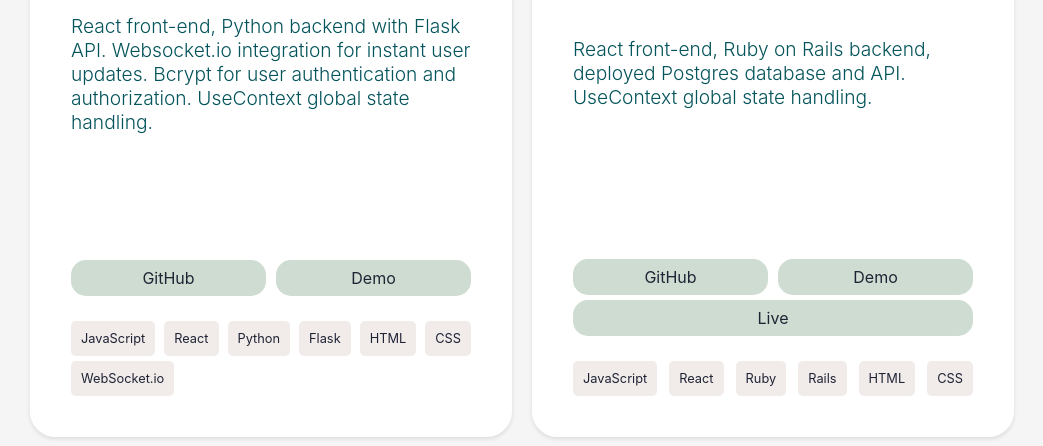
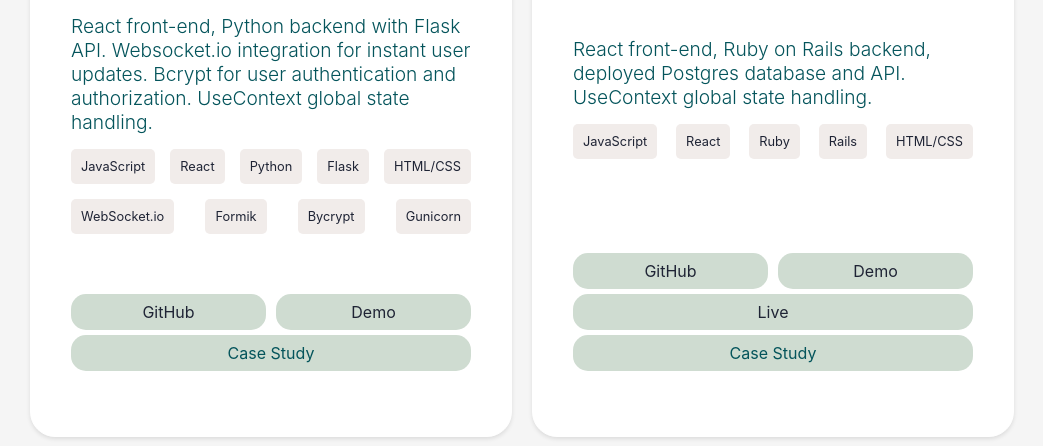
Before and after one commit to sofiakatzman/Portfolio, a React (Create React App) app: page / in a window 1280 px wide. Shown: the part 1703-2149 px from the top of the page, without its empty margins (118-1161 px from the left). Built offline with nearby package versions, Linux system fonts and the light colour scheme.

Commit message:
update case study page

```diff
--- a/src/components/Pages/Projects/Projects.css
+++ b/src/components/Pages/Projects/Projects.css
@@ -65,9 +65,11 @@
 .project-technologies-container {
     display: flex;
     flex-wrap: wrap;
-    gap: 5px;
+    gap: 15px;
     justify-content: space-between;
+    align-items: flex-end; /* Align to the bottom */
     width: 100%;
+
 }
 
 span.project-technologies {
@@ -113,6 +115,16 @@ a.live{
     color: var(--main-green);
 }
 
+a.view-case-study {
+    background-color: var(--light-green );
+    color: var(--med-green);
+}
+
+a.view-case-study:hover {
+    background-color: var(--med-green );
+    color: var(--light-green);
+}
+
 @media (max-width: 768px) {
     .project-card h1 {
         font-size: 1rem;
--- a/src/components/Pages/Projects/Projects.js
+++ b/src/components/Pages/Projects/Projects.js
@@ -6,29 +6,47 @@ import "./Projects.css"
 function Projects() {
     const projectsArray = Object.values(PROJECTSDATA)
 
+    const scrollToTop = () => {
+        window.scrollTo({ top: 0, behavior: "smooth" })
+      }
+
     return (
+
         <div className="projects">
+
         <h2 className="title">PROJECTS</h2><br/>
         <div className="project-container">
 
             {projectsArray.map((project) => (
 
                 <div className="project-card" key={project.name}>
-                    {/* <Link to={`/project/${project.name}`} key={project.name}></Link> */}
+
                     <img src={project.image} alt={`${project.name}Image`} />
                     <h1>{project.name.toUpperCase()}</h1><br/>
                     <h3>{project.summary}</h3>
                     <p>{project.stack}</p>
-                    <div className="buttons-container">
-                    <a href={project.github}>GitHub</a>
-                    <a href={project.walkthrough}>Demo</a>
-                    </div>
-                    {project.livedemo && <a href={project.livedemo} className="live" >Live</a>} <br/>
+
                     <div className="project-technologies-container">
                             {project.technologies.map((tech) => (
                                 <span key={tech} className="project-technologies">{tech}</span>
                             ))}
                     </div>
+
+                    <div className="buttons-container">
+
+                    <a href={project.github}>GitHub</a>
+                    <a href={project.walkthrough}>Demo</a>
+                    </div>
+
+                    {project.livedemo && <a href={project.livedemo} className="live" >Live</a>}
+                    <Link
+                        to={`/project/${project.name}`}
+                        onClick={scrollToTop} // Scroll to top when clicking the link
+                        className="view-case-study"
+                        >
+                        Case Study
+                    </Link> <br/>
+
                 </div>
             ))}
         </div></div>
--- a/src/components/Pages/Projects/ProjectsData.js
+++ b/src/components/Pages/Projects/ProjectsData.js
@@ -5,7 +5,7 @@ const PROJECTSDATA = [
       stack: "React front-end, Python backend with Flask API. Websocket.io integration for instant user updates. Bcrypt for user authentication and authorization. UseContext global state handling.",
       github: "https://github.com/sofiakatzman/Milestones",
       walkthrough: "https://www.youtube.com/watch?v=23grUYcH2Qw",
-      technologies: ["JavaScript", "React", "Python", "Flask", "HTML", "CSS", "WebSocket.io"],
+      technologies: ["JavaScript", "React", "Python", "Flask", "HTML/CSS", "WebSocket.io", "Formik", "Bycrypt", "Gunicorn"],
       livedemo: false,
       image: "https://media.istockphoto.com/id/1276686973/vector/continuous-line-drawing-champagne-bottle.jpg?s=612x612&w=0&k=20&c=Osd_Q4WO5IYQXDnWt64ym--WiEh_9mwgNO90ppAf-9s=",
       details: {
@@ -45,7 +45,7 @@ const PROJECTSDATA = [
       stack: "React front-end, Ruby on Rails backend, deployed Postgres database and API. UseContext global state handling.",
       github: "https://github.com/elainedoud/RecycleQuest",
       walkthrough: "https://www.youtube.com/watch?v=X9x1nlTRcv0",
-      technologies: ["JavaScript", "React", "Ruby", "Rails", "HTML", "CSS"],
+      technologies: ["JavaScript", "React", "Ruby", "Rails", "HTML/CSS"],
       livedemo: "https://ruby-rails-blazer-part-ii.onrender.com/",
       image: "https://img.freepik.com/premium-vector/continuous-line-drawing-recycle-symbol-vector-illustration_500861-160.jpg",
       details: {
@@ -90,9 +90,9 @@ const PROJECTSDATA = [
       stack: "React front-end, Python backend with Flask API. Mobile and WebVersion available.",
       github: "https://github.com/sofiakatzman/Bunny-Walks.git",
       walkthrough: "https://www.youtube.com/watch?v=A9YwlcA_n5E",
-      technologies: ["JavaScript", "React", "Python", "Flask", "HTML", "CSS"],
+      technologies: ["JavaScript", "React", "Python", "Flask", "HTML/CSS"],
       livedemo: false,
-      image: "https://static.vecteezy.com/system/resources/previews/005/216/129/non_2x/continuous-line-drawing-of-cute-rabbit-single-one-line-art-of-beautiful-bunny-rabbit-animal-pet-illustration-free-vector.jpg",
+      image: "https://img.freepik.com/premium-vector/easter-bunny-continuous-one-line-drawing-minimalist-hand-drawn-illustration-isolated-element-vector_593228-160.jpg",
       details: {
         description: "BunnyWalks is a full-stack application designed to record walks, paths, and bunny encounters. The project features a React front-end and a Python backend with a Flask API. It offers both mobile and web versions for user convenience.",
         keyFeatures: [
```
